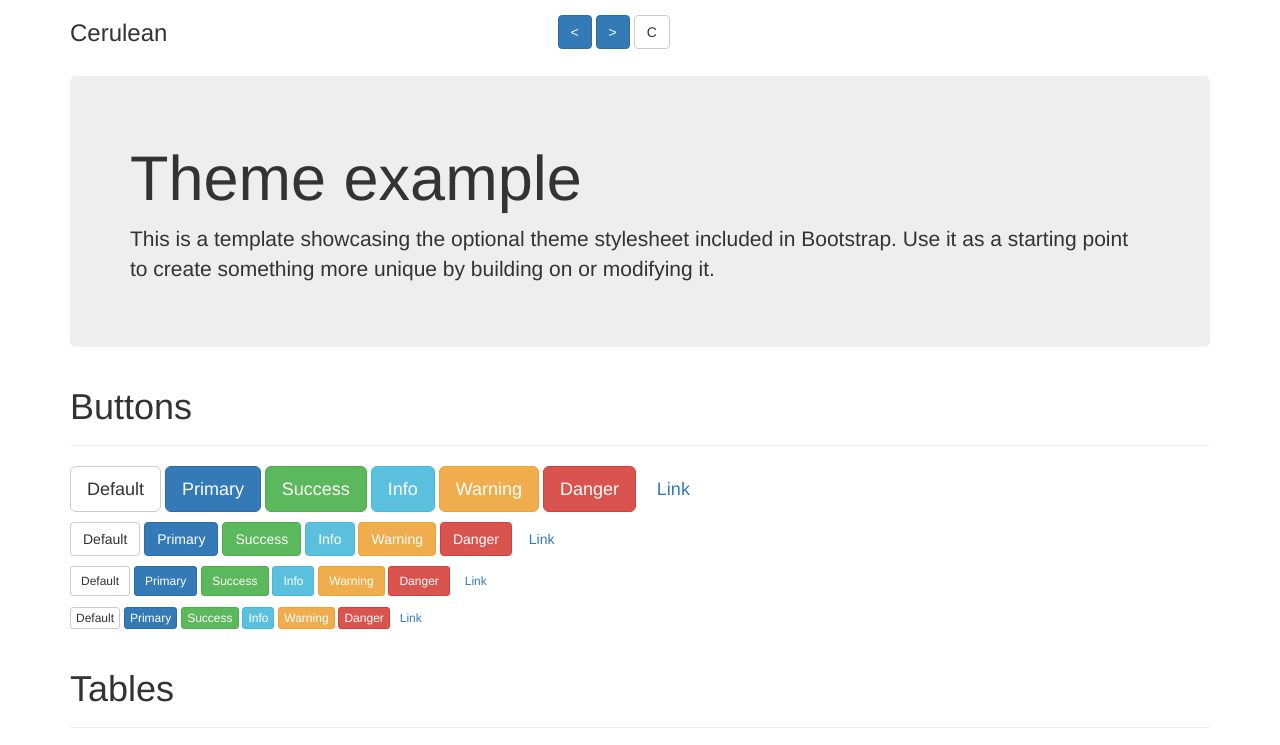
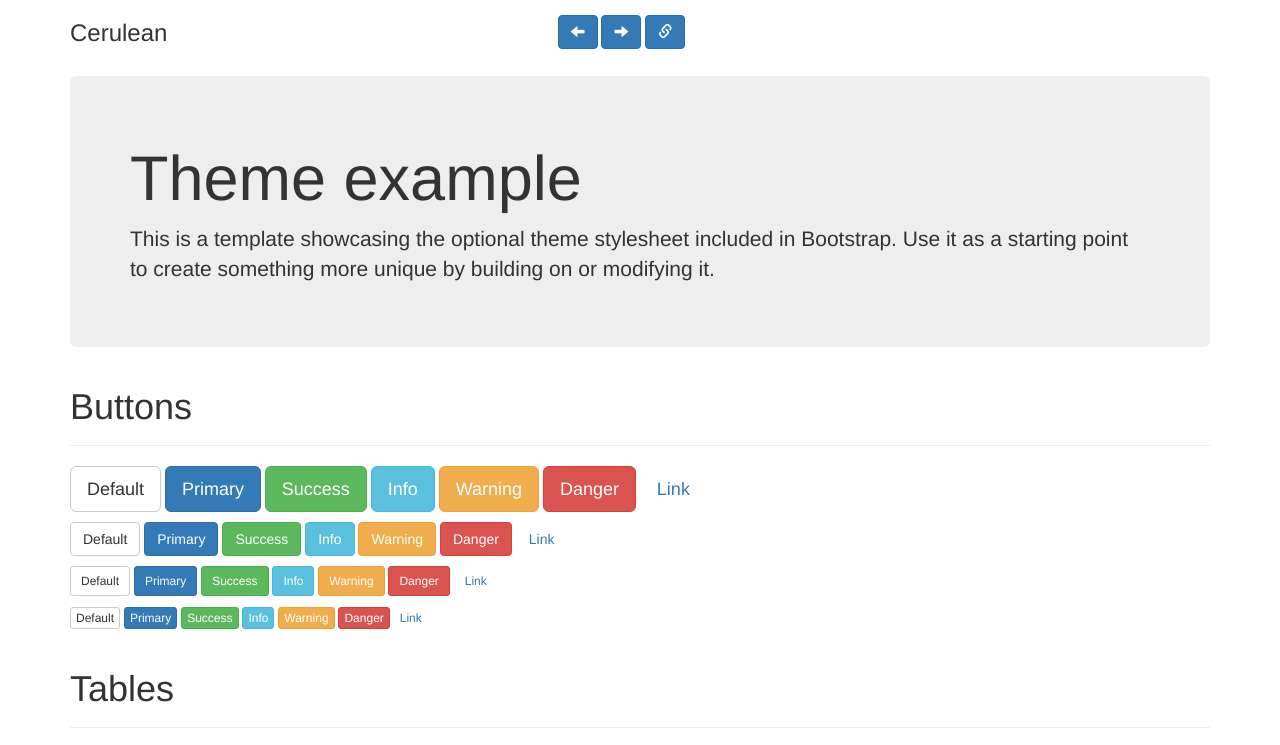
Before and after one commit to john-bauer/bootstrap-theme-explorer, a plain HTML site: page index.html in a window 1280 px wide. Shown: the top 745 px of the page. Drawn offline with nearby package versions, Linux system fonts and the light colour scheme; no server answers.

Commit message:
added glyphicons

```diff
--- a/index.html
+++ b/index.html
@@ -17,9 +17,9 @@
           <h3>Cerulean</h3>
         </div>
         <div class="col-xs-7 second-col col-push-2">
-          <button class="btn btn-primary" id="backward"><</button>
-          <button class="btn btn-primary" id="forward">></button>
-          <button class="btn btn-default" id="copy">C</button>
+          <button class="btn btn-primary" id="backward"><span class="glyphicon glyphicon-arrow-left"></span></button>
+          <button class="btn btn-primary" id="forward"><span class="glyphicon glyphicon-arrow-right"></span></button>
+          <button class="btn btn-primary" id="copy"><span class="glyphicon glyphicon-link"></span></button>
         </div>
       </div>
     </div>
```
